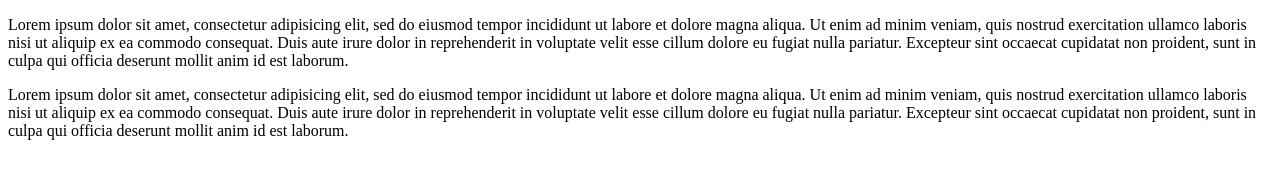
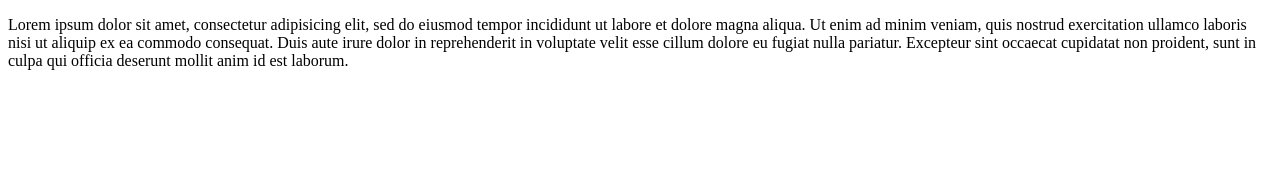
Before and after one commit to Harpzsj/practise, a plain HTML site: page index.html in a window 1280 px wide. Drawn offline with Linux system fonts and the light colour scheme.

Commit message:
deleted 2 paragraphs

```diff
--- a/index.html
+++ b/index.html
@@ -15,14 +15,6 @@ cillum dolore eu fugiat nulla pariatur. Excepteur sint occaecat cupidatat non
 proident, sunt in culpa qui officia deserunt mollit anim id est laborum.</p>
 
 
-<p>Lorem ipsum dolor sit amet, consectetur adipisicing elit, sed do eiusmod
-tempor incididunt ut labore et dolore magna aliqua. Ut enim ad minim veniam,
-quis nostrud exercitation ullamco laboris nisi ut aliquip ex ea commodo
-consequat. Duis aute irure dolor in reprehenderit in voluptate velit esse
-cillum dolore eu fugiat nulla pariatur. Excepteur sint occaecat cupidatat non
-proident, sunt in culpa qui officia deserunt mollit anim id est laborum.</p>
-
-
 </body>
 
 </html>
```
